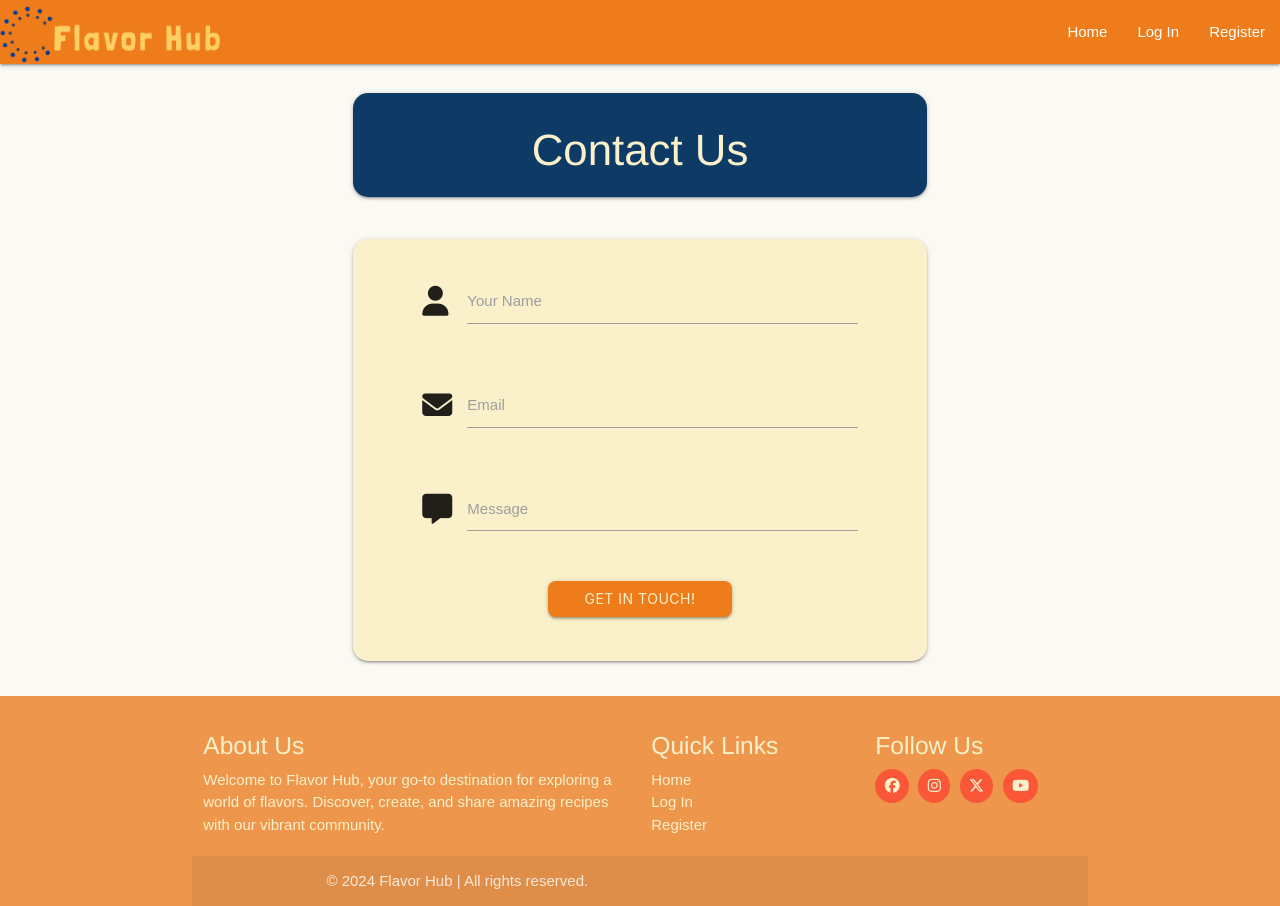
After one commit to Lauren21717/flavor-hub, a Flask app: page /contact in a window 1280 px wide. The commit adds this page. Run offline with Flask 3, Linux system fonts and the light colour scheme; some libraries are stand-ins or nearby versions; some web fonts are replaced.

Commit message:
Add contact page route and EmailJS integration

```diff
--- a/app.py
+++ b/app.py
@@ -337,6 +337,16 @@ def internal_server(e):
     return render_template('500.html'), 500
 
 
+#Contact
+@app.route("/contact", methods=["GET"])
+def contact():
+    """
+    Renders the contact page
+    """
+    email_api = os.environ.get("EMAIL_API")
+    return render_template("contact.html", email_api=email_api)
+
+
 if __name__ == "__main__":
     app.run(host=os.environ.get("IP"),
             port=int(os.environ.get("PORT")),
--- /dev/null
+++ b/static/js/email.js
@@ -0,0 +1,64 @@
+const contactForm = document.getElementById("contact-form")
+
+/**
+ * Function to handle form submission and send an email using EmailJS.
+ * @param {HTMLFormElement} contactForm - The form element containing user input.
+ * @returns {boolean} - Returns false to prevent default form submission if validation fails.
+ */
+function sendMail(contactForm) {
+    if (ValidateContact(this)) {
+        emailjs.send("service_f5s5ulu", "flavor_hub", {
+            from_name: contactForm.name.value,
+            from_email: contactForm.email.value,
+            message: contactForm.message.value,
+        })
+            .then(
+                (response) => {
+                    console.log("SUCCESS", response);
+                    swal({
+                        title: "Success!",
+                        text: "Your message has been sent successfully!",
+                        icon: "success",
+                        button: {
+                            text: 'OK',
+                            className: 'blue-button'
+                        },
+                    });
+                },
+                (error) => {
+                    console.log("FAILED", error);
+                    swal({
+                        title: "Error!",
+                        text: "There was an error sending your message. Please try again later.",
+                        icon: "error",
+                        button: {
+                            text: 'OK',
+                            className: 'blue-button'
+                        },
+                    });
+                }
+            );
+        return false;
+    }
+    else
+    {
+        this.addEventListener('submit', function (event) {
+            event.preventDefault();
+        });
+        console.log("ERROR: Unable to send form as the required fields have not been completed");
+    }
+}
+
+/**
+ * Function to validate the contact form fields.
+ * @param {HTMLFormElement} contactForm - The form element containing user input.
+ * @returns {boolean} - Returns true if all fields are filled, otherwise false.
+ */
+function ValidateContact(contactForm) {
+    if (contactForm.name.value === "" || contactForm.email.value === "" || contactForm.message.value === "") {
+        console.log("Validation failed: All fields are required");
+        return false;
+    }
+    console.log("Validation passed");
+    return true;
+}
--- a/templates/base.html
+++ b/templates/base.html
@@ -18,8 +18,24 @@
 
     <!-- CSS -->
     <link rel="stylesheet" href="{{ url_for('static', filename='css/style.css') }}">
+
     {% block styles %}
     {% endblock %}
+
+    <!-- Email Js API initialisation -->
+    <script type="text/javascript"
+        src="https://cdn.jsdelivr.net/npm/@emailjs/browser@4/dist/email.min.js">
+    </script>
+
+    <script type="text/javascript">
+        (function(){
+            emailjs.init({
+                publicKey: "{{ email_api }}",
+            });
+
+        })();
+    </script>
+    <!--Title-->
     <title>Flavor Hub</title>
 </head>
 
--- /dev/null
+++ b/templates/contact.html
@@ -0,0 +1,58 @@
+{% extends "base.html" %}
+{% block content %}
+
+
+<div class="row">
+    <div class="col s12 m8 offset-m2">
+        <div class="card-panel form-heading">
+            <h3 class="center-align">Contact Us</h3>
+        </div>
+    </div>
+</div>
+
+<div class="row">
+    <form class="col s12 m8 offset-m2" id="contact-form" onsubmit="return sendMail(this);">
+        <div class="card-panel form-container">
+            <!--name-->
+            <div class="row">
+                <div class="input-field col s10 offset-m1">
+                    <i class="fa-solid fa-user prefix"></i>
+                    <input id="name" name="name" type="text" class="validate" required>
+                    <label for="name">Your Name</label>
+                </div>
+            </div>
+
+            <!--email-->
+            <div class="row">
+                <div class="input-field col s10 offset-m1">
+                    <i class="fa-solid fa-envelope prefix"></i>
+                    <input id="email" name="email" type="email" class="validate" required>
+                    <label for="email">Email</label>
+                </div>
+            </div>
+
+            <!--message-->
+            <div class="row">
+                <div class="input-field col s10 offset-m1">
+                    <i class="fa-solid fa-message prefix"></i>
+                    <textarea id="message" name="message" minlength="5" maxlength="500" class="validate materialize-textarea" required></textarea>
+                    <label for="message">Message</label>
+                </div>
+            </div>
+
+            <!--submit-->
+            <div class="row">
+                <button class=" col s4 offset-m4 btn orange-light-button " type="submit">
+                    Get in touch!
+                </button>
+            </div>
+        </div>
+    </form>
+</div>
+
+
+{% endblock %}
+
+{% block scripts %}
+<script src="{{ url_for('static', filename='js/email.js') }}"></script>
+{% endblock %}
```
